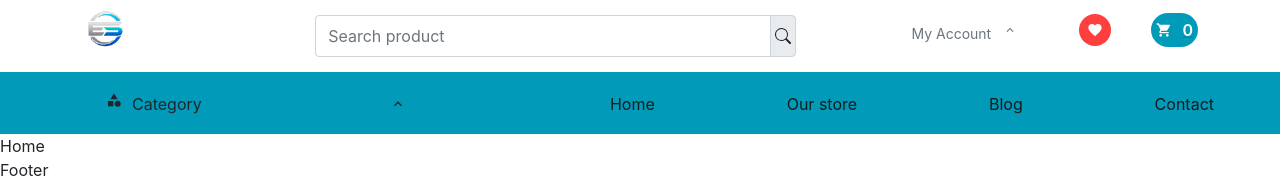
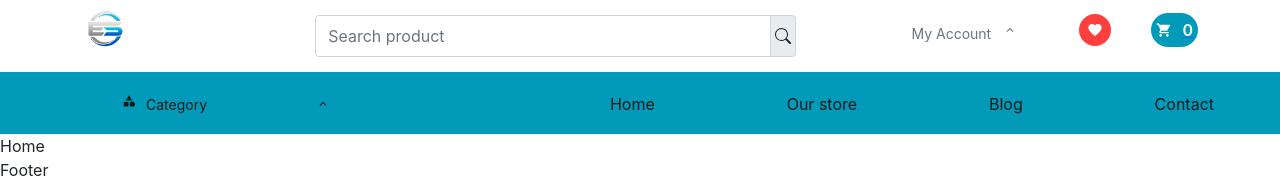
Before and after one commit to Thabiso-Timzo/api.express-store, a React (Create React App) app in the folder client/: page / in a window 1280 px wide. Shown: the top 184 px of the page. Built offline with nearby package versions, Linux system fonts and the light colour scheme.

Commit message:
Modified

```diff
--- a/client/src/components/second-header/SecondHeader.scss
+++ b/client/src/components/second-header/SecondHeader.scss
@@ -22,14 +22,15 @@
                     height: 100%;
 
 
-                    .dropdown--header {
+                    .dropdown-header {
                         display: flex;
                         justify-content:  space-between;
                         align-items: center;
-                        width: 100%;
+                        width: 80%;
                         height: 100%;
                         position: relative;
                         z-index: 99;
+                        color: var(--color-1A1A1A);
 
                         .dropdown-title {
                             display: flex;
@@ -39,7 +40,7 @@
                 }
 
                 .list {
-                    width: 100%;
+                    width: 80%;
                     background-color: var(--color-white);
                     position: relative;
 
--- a/client/src/components/second-header/SecondHeader.tsx
+++ b/client/src/components/second-header/SecondHeader.tsx
@@ -21,7 +21,7 @@ const SecondHeader = () => {
             <div className="dropdown">
                 <div className="dropdown-wrapper">
                     <div className="dropdown-container">
-                        <div className="dropdown--header" onClick={handleClick}>
+                        <div className="dropdown-header" onClick={handleClick}>
                             <div className="dropdown-title">
                                 <MdCategory />
                                 {selected ? selected : "Category"}
```
